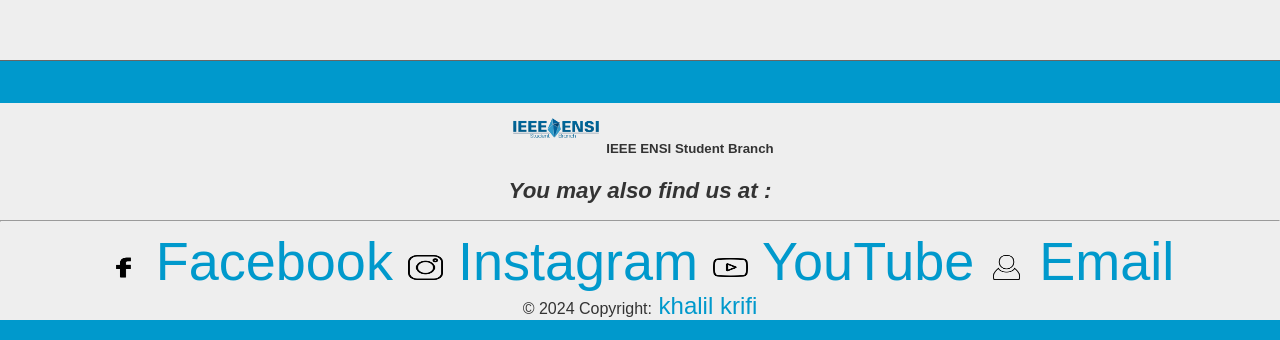
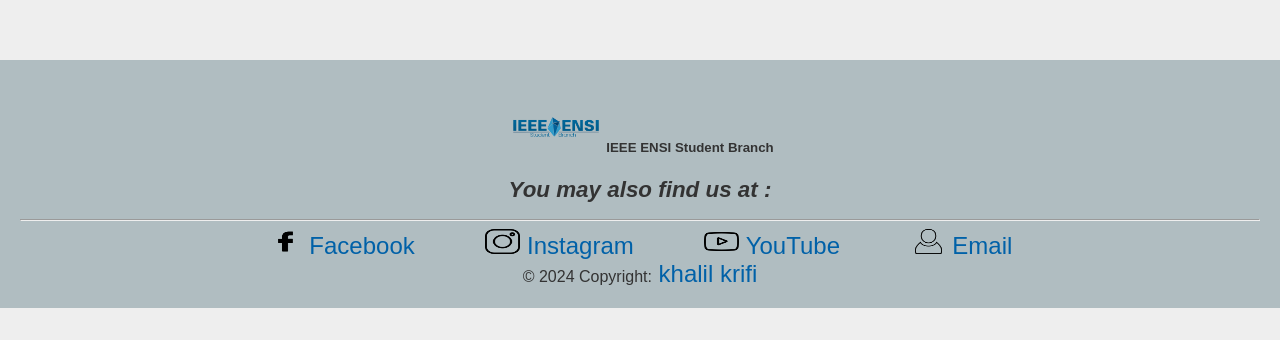
Before and after one commit to DaL1ght1/NavBar-Footer, a React (Vite) app: page / in a window 1280 px wide. Shown: the part 743-1083 px from the top of the page. After the commit the page ends 1051 px from the top, so only its background shows below. Built offline with nearby package versions, Linux system fonts and the light colour scheme.

Commit message:
Update Footer.css

```diff
--- a/src/footer/Footer.css
+++ b/src/footer/Footer.css
@@ -8,14 +8,6 @@
   font: bold;
   font-size: 1.4em;
 }
-.Footer {
-  margin: auto;
-}
-.footer {
-  background-color: #09c;
-  color: #fff;
-  padding: 20px;
-}
 .list-unstyled {
   position: relative;
   width: 40em;
@@ -25,19 +17,23 @@
   white-space: nowrap;
   font: bold 20px arial;
 }
+.Logosfooter {
+  padding-left: 2rem;
+  padding-right: 2rem;
+}
+.footer {
+  background-color: #b0bdc1;
+  color: #b0bdc1;
+  padding: 20px;
 
-.footer {
-  background-color: #09c;
-  color: #fff;
-  padding: 20px 0;
+  margin: auto;
   text-align: center;
-  border-top: 1px solid #666;
 }
 
 .footer a {
-  color: #fff;
+  color: #b0bdc1;
   text-decoration: wavy;
-  font-size: 1.5em;
+  font-size: 1.5rem;
 }
 
 .footer a:hover {
@@ -45,8 +41,8 @@
 }
 
 .page-footer {
-  font-family: "Josefin Slab", "Comfortaa", sans-serif;
-  background: #eee;
+  font-family: cursive, "Comfortaa", sans-serif;
+  background: #b0bdc1;
   color: #333;
 }
 .text-uppercase {
@@ -58,13 +54,13 @@
 }
 
 .page-footer a {
-  color: #09c;
+  color: #0061a8;
   text-decoration: none;
 }
 
 .page-footer a:hover,
 .page-footer a:focus {
-  color: #c351fa;
+  color: #1d202b;
   background-color: rgba(255, 255, 255, 0);
   -webkit-transition: width 0.3s, right 0.3s, background-color 0.3s;
   -moz-transition: width 0.3s, right 0.3s, background-color 0.3s;
@@ -77,11 +73,11 @@
 }
 
 .page-footer ul li a {
-  color: #09c;
+  color: #0061a8;
   text-decoration: none;
 }
 
 .page-footer ul li a:hover,
 .page-footer ul li a:focus {
-  color: #c351fa;
+  color: #1d202b;
 }
```
